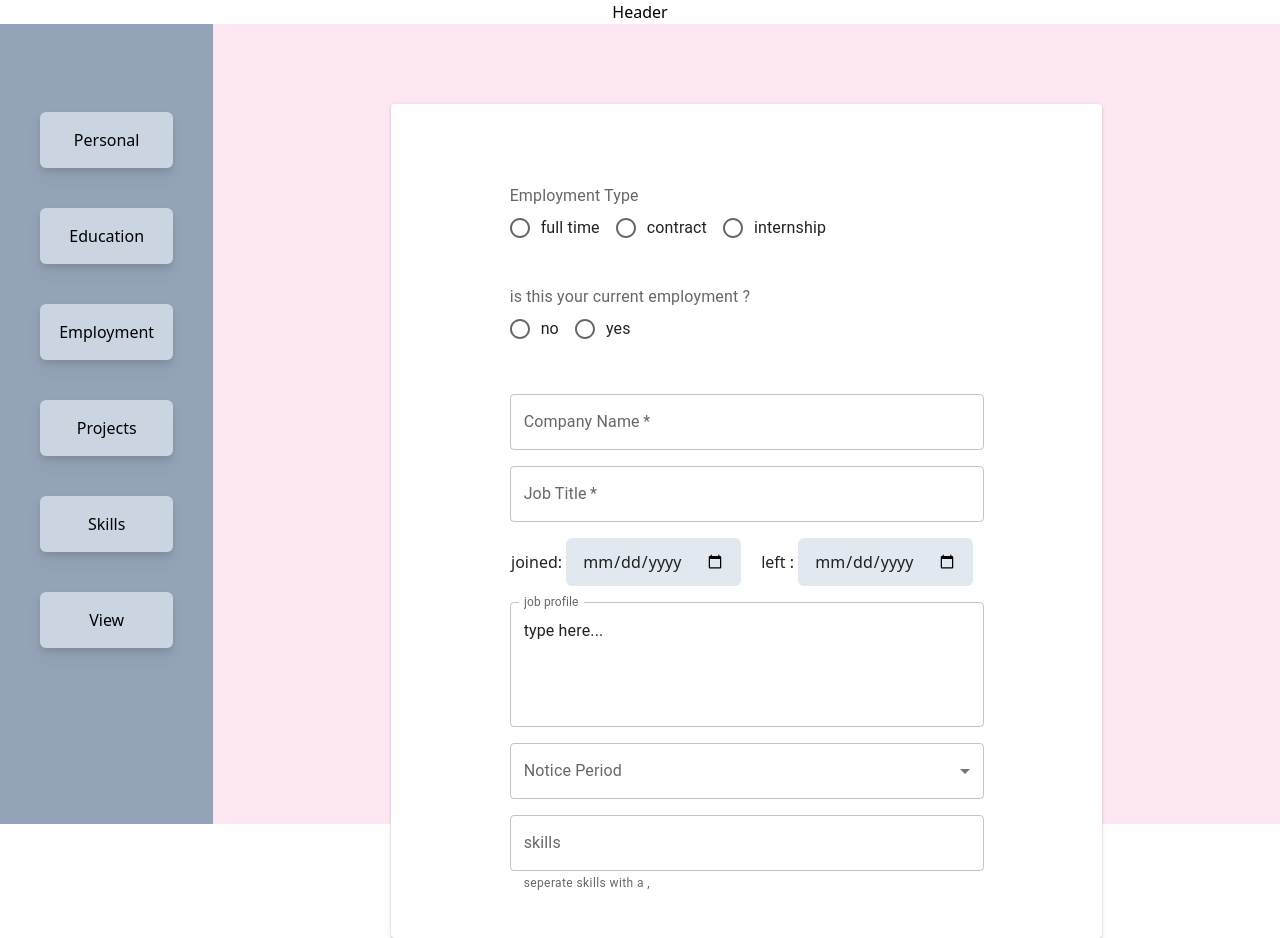
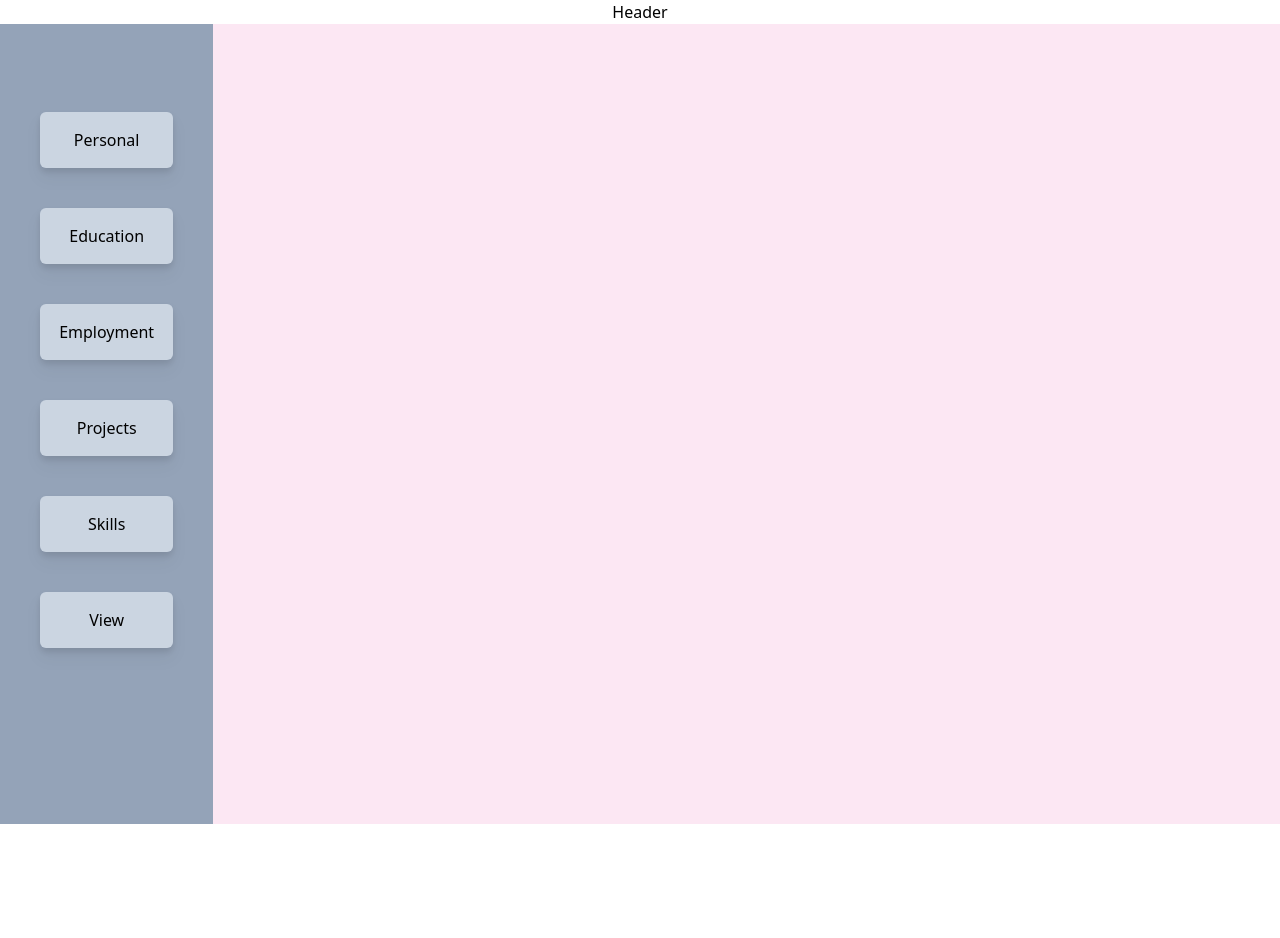
Before and after one commit to dreamJarvis/pdf-editor, a React (Create React App) app: page /employment in a window 1280 px wide. After the commit the page ends 824 px from the top, so only its background shows below. Built offline with nearby package versions, Linux system fonts and the light colour scheme.

Commit message:
employment component

```diff
--- a/src/components/resumeInfo/EmploymentInfo.tsx
+++ b/src/components/resumeInfo/EmploymentInfo.tsx
@@ -1,232 +1,7 @@
 /** @format */
 
-import {
-	FormControlLabel,
-	FormLabel,
-	MenuItem,
-	Paper,
-	Radio,
-	RadioGroup,
-	TextField,
-} from "@mui/material";
-import { useState } from "react";
-
-const noticePeriod = [
-	{
-		value: "Immediate",
-		label: "15 days or less",
-	},
-	{
-		value: "1month",
-		label: "1 month",
-	},
-	{
-		value: "2month",
-		label: "2 month",
-	},
-	{
-		value: "3month",
-		label: "3 months",
-	},
-	{
-		value: "morethan3month",
-		label: "more than 3 months",
-	},
-	{
-		value: "serving",
-		label: "serving notice period",
-	},
-];
+import { Container } from "@mui/material";
 
 export const EmploymentInfo = () => {
-	const [currentEmployer, setCurrentEmployer] = useState(true);
-
-	return (
-		<div className='employment-info'>
-			<form className='flex flex-row justify-center mt-20'>
-				<Paper elevation={2} className='w-4/6'>
-					<div className='flex flex-wrap justify-center mt-20'>
-						<div className='employment-type w-4/6 flex flex-col items-start'>
-							<FormLabel id='employment-type-row-radio-group-label'>
-								Employment Type
-							</FormLabel>
-							<RadioGroup
-								row
-								aria-labelledby='demo-row-radio-buttons-group-label'
-								name='row-radio-buttons-group'>
-								<FormControlLabel
-									value='full time'
-									control={<Radio />}
-									label='full time'
-								/>
-								<FormControlLabel
-									value='contract'
-									control={<Radio />}
-									label='contract'
-								/>
-								<FormControlLabel
-									value='internship'
-									control={<Radio />}
-									label='internship'
-								/>
-							</RadioGroup>
-						</div>
-						<div className='current-working w-4/6 mt-9 flex flex-col items-start'>
-							<FormLabel id='current-employer-row-radio-group-label'>
-								is this your current employment ?
-							</FormLabel>
-							<RadioGroup
-								row
-								aria-labelledby='current-employer-group-label'
-								name='row-radio-buttons-group'>
-								<FormControlLabel value='no' control={<Radio />} label='no' />
-								<FormControlLabel value='yes' control={<Radio />} label='yes' />
-							</RadioGroup>
-						</div>
-					</div>
-					<div className='employment-info flex flex-wrap justify-center mt-9 mb-9'>
-						<div className='company-details m-2 w-4/6'>
-							<TextField
-								id='company-name'
-								label='Company Name'
-								variant='outlined'
-								fullWidth
-								required
-							/>
-						</div>
-						<div className='designation m-2 w-4/6'>
-							<TextField
-								id='jobTitle'
-								label='Job Title'
-								fullWidth
-								required
-								variant='outlined'
-							/>
-						</div>
-						<div className='joining-date m-2 w-4/6 flex gap-2'>
-							<div className='joining-date basis-2/4'>
-								<label htmlFor='joiningDate' className='basis-2/4'>
-									joined:{" "}
-								</label>
-								<input
-									type='date'
-									className='h-12 bg-slate-200 p-4 rounded-md'
-								/>
-							</div>
-							{currentEmployer && (
-								<div className='leaving-date basis-2/4'>
-									<label htmlFor='joiningDate' className='basis-2/4'>
-										left :{" "}
-									</label>
-									<input
-										type='date'
-										className='h-12 bg-slate-200 p-4 rounded-md'
-									/>
-								</div>
-							)}
-						</div>
-						<div className='m-2 w-4/6'>
-							<TextField
-								id='jobProfile'
-								label='job profile'
-								multiline
-								fullWidth
-								rows={4}
-								defaultValue='type here...'
-							/>
-						</div>
-						<div className='m-2 w-4/6'>
-							<TextField
-								id='noticePeriod'
-								select
-								label='Notice Period'
-								defaultValue=''
-								fullWidth>
-								{noticePeriod.map((option) => (
-									<MenuItem key={option.value} value={option.value}>
-										{option.label}
-									</MenuItem>
-								))}
-							</TextField>
-						</div>
-						<div className='m-2 w-4/6'>
-							<TextField
-								id='skills'
-								label='skills'
-								fullWidth
-								helperText='seperate skills with a ,'
-								placeholder='React.Js, Javascript...'
-							/>
-						</div>
-					</div>
-				</Paper>
-			</form>
-		</div>
-	);
+	return <Container></Container>;
 };
-
-const EmploymentExperience = () => {};
-
-/*
-<div className='company-name m-2'>
-<TextField
-	id='company-name'
-	label='Comapny Name'
-	variant='outlined'
-	required
-/>
-</div>
-<div className='designation m-2'>
-<TextField
-	id='jobTitle'
-	label='Job Title'
-	required
-	variant='outlined'
-/>
-</div>
-
-<div className='joining-date m-2'>
-<TextField
-	id='joiningDate'
-	label='Joining Date'
-	required
-	type='date'
-	variant='outlined'
-/>
-</div>
-{currentEmployer && (
-<div className='leaving-date m-2'>
-	<TextField
-		id='leavingDate'
-		required
-		type='date'
-		variant='outlined'
-	/>
-</div>
-)}
-<div className='notice-period m-2'>
-<TextField
-	id='noticePeriod'
-	required
-	type='number'
-	variant='outlined'
-/>
-</div>
-<div className='job-title m-2'>
-<TextField
-	id='jobTitle'
-	label='Job Title'
-	required
-	type='date'
-	variant='outlined'
-/>
-</div>
-<div className='jon-profile'>
-<TextField
-	id='job-profile'
-	label='Multiline'
-	multiline
-	maxRows={40}
-/>
-</div>
-*/
--- /dev/null
+++ b/src/components/resumeInfo/EmploymentInfoList.tsx
@@ -0,0 +1,5 @@
+/** @format */
+
+export const EmploymentInfoList = () => {
+	return <div>EmploymentInfoList</div>;
+};
--- /dev/null
+++ b/src/components/resumeInfo/EmploymentInfoModal.tsx
@@ -0,0 +1,169 @@
+/** @format */
+
+import {
+	FormControlLabel,
+	FormLabel,
+	MenuItem,
+	Paper,
+	Radio,
+	RadioGroup,
+	TextField,
+} from "@mui/material";
+import { useState } from "react";
+
+const noticePeriod = [
+	{
+		value: "Immediate",
+		label: "15 days or less",
+	},
+	{
+		value: "1month",
+		label: "1 month",
+	},
+	{
+		value: "2month",
+		label: "2 month",
+	},
+	{
+		value: "3month",
+		label: "3 months",
+	},
+	{
+		value: "morethan3month",
+		label: "more than 3 months",
+	},
+	{
+		value: "serving",
+		label: "serving notice period",
+	},
+];
+
+export const EmploymentInfoModal = () => {
+	const [currentEmployer, setCurrentEmployer] = useState(true);
+
+	return (
+		<div className='employment-info'>
+			<form className='flex flex-row justify-center mt-20'>
+				<Paper elevation={2} className='w-4/6'>
+					<div className='flex flex-wrap justify-center mt-20'>
+						<div className='employment-type w-4/6 flex flex-col items-start'>
+							<FormLabel id='employment-type-row-radio-group-label'>
+								Employment Type
+							</FormLabel>
+							<RadioGroup
+								row
+								aria-labelledby='demo-row-radio-buttons-group-label'
+								name='row-radio-buttons-group'>
+								<FormControlLabel
+									value='full time'
+									control={<Radio />}
+									label='full time'
+								/>
+								<FormControlLabel
+									value='contract'
+									control={<Radio />}
+									label='contract'
+								/>
+								<FormControlLabel
+									value='internship'
+									control={<Radio />}
+									label='internship'
+								/>
+							</RadioGroup>
+						</div>
+						<div className='current-working w-4/6 mt-9 flex flex-col items-start'>
+							<FormLabel id='current-employer-row-radio-group-label'>
+								is this your current employment ?
+							</FormLabel>
+							<RadioGroup
+								row
+								onChange={(e) => {
+									setCurrentEmployer(e.target.value === "yes");
+								}}
+								aria-labelledby='current-employer-group-label'
+								name='row-radio-buttons-group'>
+								<FormControlLabel value='no' control={<Radio />} label='no' />
+								<FormControlLabel value='yes' control={<Radio />} label='yes' />
+							</RadioGroup>
+						</div>
+					</div>
+					<div className='employment-info flex flex-wrap justify-center mt-9 mb-14'>
+						<div className='company-details m-2 w-4/6'>
+							<TextField
+								id='company-name'
+								label='Company Name'
+								variant='outlined'
+								fullWidth
+								required
+							/>
+						</div>
+						<div className='designation m-2 w-4/6'>
+							<TextField
+								id='jobTitle'
+								label='Job Title'
+								fullWidth
+								required
+								variant='outlined'
+							/>
+						</div>
+						<div className='joining-date m-2 w-4/6 flex gap-2'>
+							<div className='joining-date basis-2/4'>
+								<label htmlFor='joiningDate' className='basis-2/4'>
+									joined:{" "}
+								</label>
+								<input
+									type='date'
+									className='h-12 bg-slate-200 p-4 rounded-md'
+								/>
+							</div>
+							{currentEmployer && (
+								<div className='leaving-date basis-2/4'>
+									<label htmlFor='joiningDate' className='basis-2/4'>
+										left :{" "}
+									</label>
+									<input
+										type='date'
+										className='h-12 bg-slate-200 p-4 rounded-md'
+									/>
+								</div>
+							)}
+						</div>
+						<div className='m-2 w-4/6'>
+							<TextField
+								id='jobProfile'
+								label='job profile'
+								multiline
+								fullWidth
+								rows={4}
+								defaultValue='type here...'
+							/>
+						</div>
+						<div className='m-2 w-4/6'>
+							<TextField
+								id='noticePeriod'
+								select
+								label='Notice Period'
+								defaultValue=''
+								fullWidth>
+								{noticePeriod.map((option) => (
+									<MenuItem key={option.value} value={option.value}>
+										{option.label}
+									</MenuItem>
+								))}
+							</TextField>
+						</div>
+						<div className='m-2 w-4/6'>
+							<TextField
+								id='skills'
+								label='skills'
+								fullWidth
+								helperText='seperate skills with a ,'
+								placeholder='React.Js, Javascript...'
+							/>
+						</div>
+					</div>
+				</Paper>
+			</form>
+		</div>
+	);
+};
```
